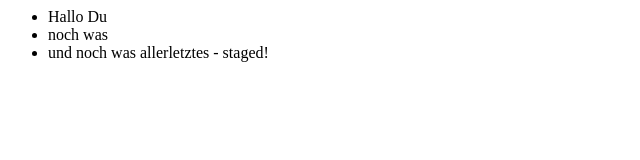
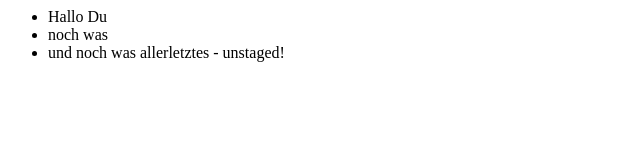
Before and after one commit to cars-ten/myband, a plain HTML site: page index.html in a window 1280 px wide. Shown: the full height of the page, 0-640 px from the left. Drawn offline with Linux system fonts and the light colour scheme.

Commit message:
hallooooo

```diff
--- a/index.html
+++ b/index.html
@@ -5,7 +5,7 @@
 		<ul>
 			<li>Hallo Du</li>
 			<li>noch was</li>
-			<li>und noch was allerletztes - staged!</li>
+			<li>und noch was allerletztes - unstaged!</li>
 		</ul>
 	</div>
 </body>
```
